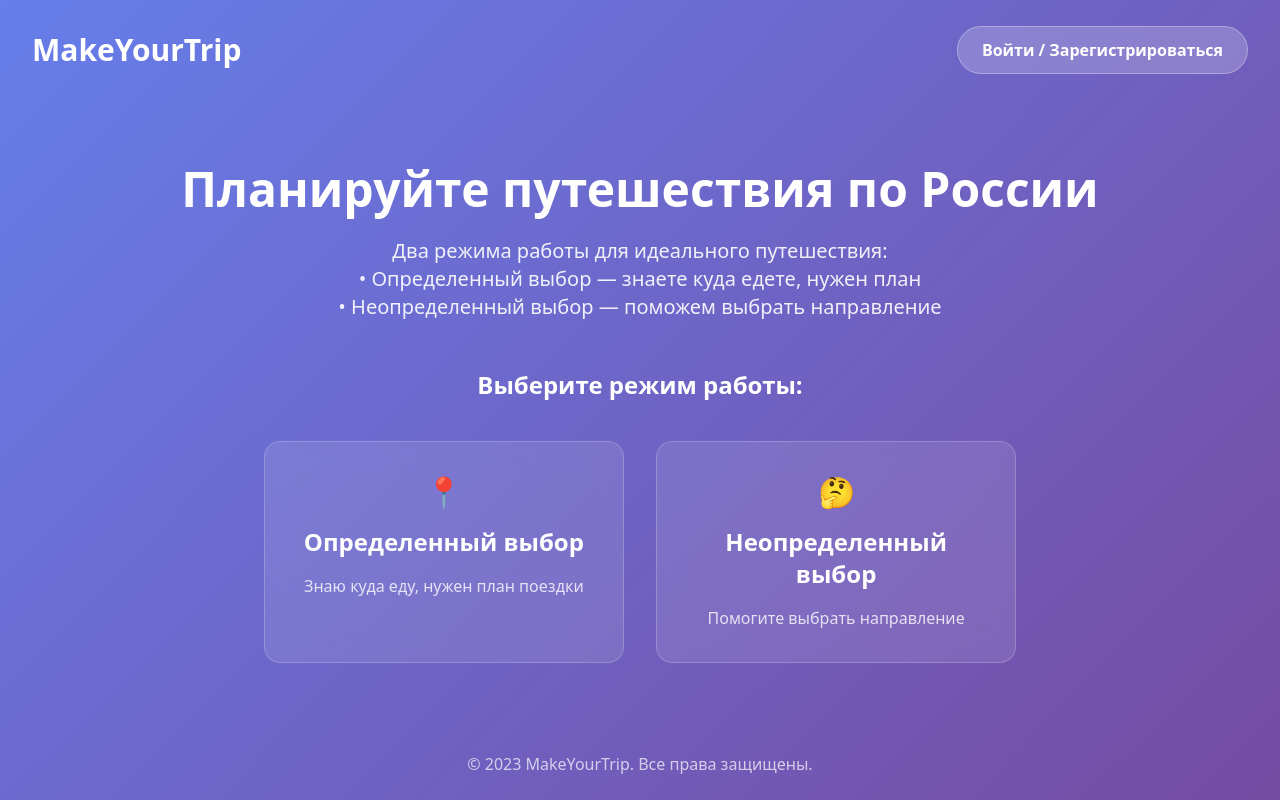
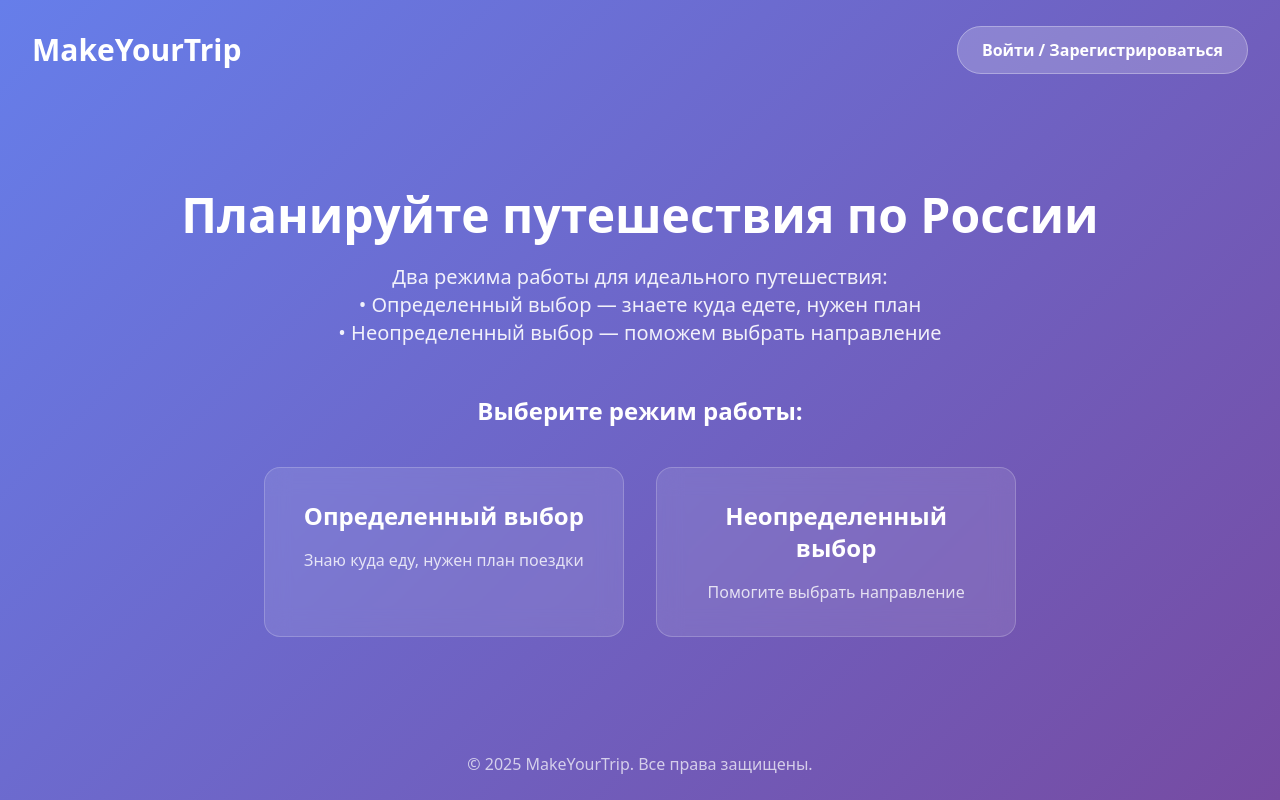
Before and after one commit to Michael04krd/MakeYourTrip, a plain HTML site: page frontend/index.html in a window 1280 px wide. Drawn offline with nearby package versions, Linux system fonts and the light colour scheme.

Commit message:
update styles

```diff
--- a/frontend/index.html
+++ b/frontend/index.html
@@ -40,14 +40,12 @@
         <div class="flex flex-col md:flex-row gap-8 max-w-4xl">
             <!-- Card 1 -->
             <a href="definite.html" class="card-hover bg-white/10 backdrop-blur-md border border-white/20 rounded-2xl p-8 cursor-pointer w-full md:w-1/2 block hover:no-underline">
-                <div class="text-3xl mb-4">📍</div>
                 <h4 class="text-2xl font-bold text-white mb-4">Определенный выбор</h4>
                 <p class="text-white/80">Знаю куда еду, нужен план поездки</p>
             </a>
 
             <!-- Card 2 -->
             <div onclick="selectMode('indefinite')" class="card-hover bg-white/10 backdrop-blur-md border border-white/20 rounded-2xl p-8 cursor-pointer w-full md:w-1/2">
-                <div class="text-3xl mb-4">🤔</div>
                 <h4 class="text-2xl font-bold text-white mb-4">Неопределенный выбор</h4>
                 <p class="text-white/80">Помогите выбрать направление</p>
             </div>
@@ -56,7 +54,7 @@
 
     <!-- Footer -->
     <footer class="text-center py-6 text-white/70">
-        © 2023 MakeYourTrip. Все права защищены.
+        © 2025 MakeYourTrip. Все права защищены.
     </footer>
 
     <!-- Скрипты -->
```
Also changed, not shown: frontend/definite.html (+1 -1 lines).
